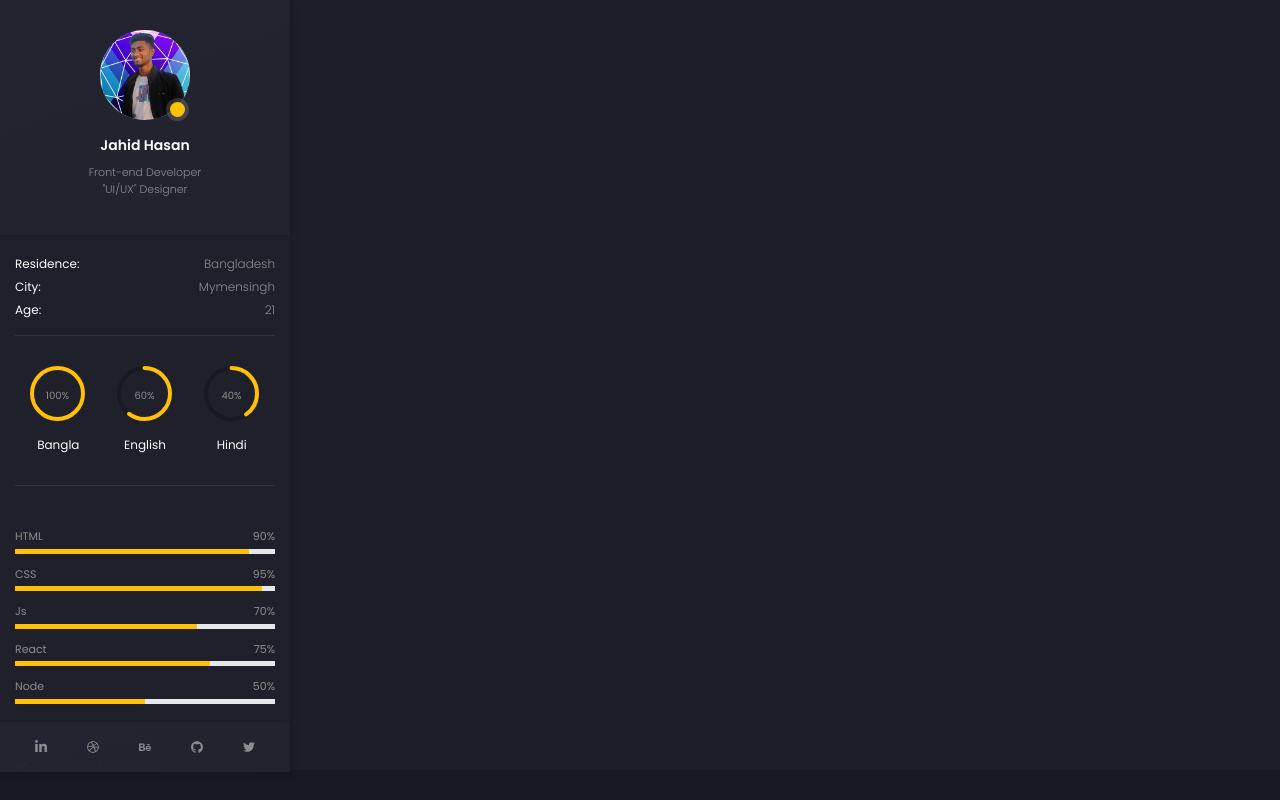
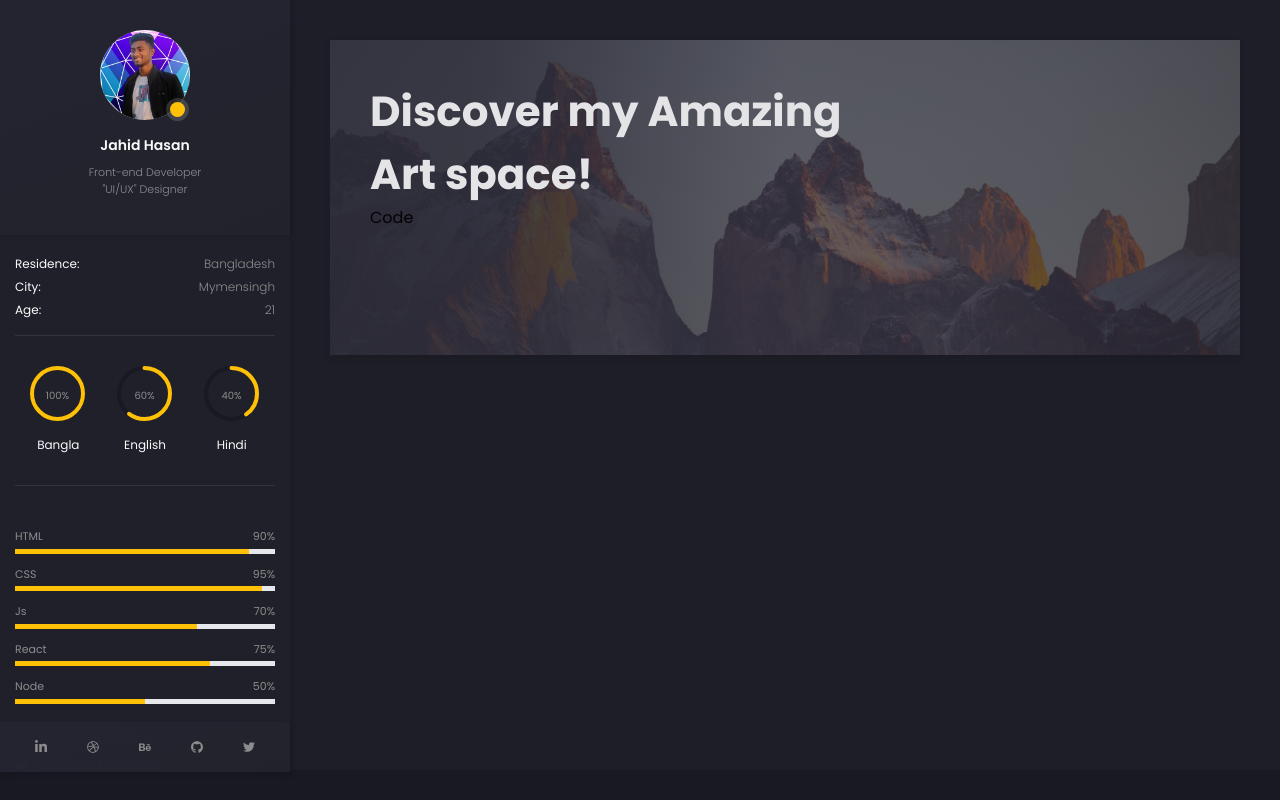
Before and after one commit to Hasan0734/my-portfolio, a Next.js app: page / in a window 1280 px wide. Built offline with nearby package versions, Linux system fonts and the light colour scheme.

Commit message:
sidebar animation commplete main content start

```diff
--- a/components/CircularProgress.js
+++ b/components/CircularProgress.js
@@ -7,10 +7,19 @@ export default function CircularProgress({
   color,
 }) {
   const [progress, setProgress] = useState(0);
+  const [percent, setPercent] = useState([]);
 
   useEffect(() => {
     setProgress(percentage);
-  }, [percentage]);
+
+    if (percent.length <= percentage) {
+      setTimeout(() => {
+        for (let i = 0; i < percentage; i++) {
+          setPercent([...percent, i]);
+        }
+      }, 1);
+    }
+  }, [percentage, percent]);
 
   const viewBox = `0 0 ${size} ${size}`;
   const radius = (size - strokeWidth) / 2;
@@ -36,7 +45,7 @@ export default function CircularProgress({
         transform={`rotate(-90 ${size / 2} ${size / 2})`}
         strokeDasharray={[dash, circumference - dash]}
         strokeLinecap={"round"}
-        style={{ transition: "all 0.5s" }}
+        style={{ transition: "all 0.3s" }}
       />
       <text
         fill="#8c8c8e"
@@ -46,7 +55,7 @@ export default function CircularProgress({
         dy="5px"
         textAnchor="middle"
       >
-        {`${progress}%`}
+        {`${percent.length - 1}%`}
       </text>
     </svg>
   );
--- /dev/null
+++ b/components/LineProgress.js
@@ -0,0 +1,36 @@
+import React, { useEffect, useState } from "react";
+
+export default function LineProgress({ skill }) {
+  const [progress, setProgress] = useState(0);
+  const [percent, setPercent] = useState([]);
+
+  useEffect(() => {
+    setProgress(skill.progress);
+
+    if (percent.length <= skill.progress) {
+      setTimeout(() => {
+        for (let i = 0; i < skill.progress; i++) {
+          setPercent([...percent, i]);
+        }
+      }, 1);
+    }
+  }, [skill.progress, percent, progress]);
+
+  return (
+    <>
+      <div className="progress_bar my-3">
+        <label className="w-full text-[11px] text-[#8c8c8e] flex justify-between mb-1">
+          <span>{skill.label}</span>
+          <span >{percent.length - 1}%</span>
+        </label>
+
+        <div className="w-full bg-gray-200 h-[5px] dark:bg-gray-700">
+          <div
+            className="bg-[#FFC107] h-[5px]"
+            style={{ width: `${progress}%`, transition: 'all 0.5s'  }}
+          ></div>
+        </div>
+      </div>
+    </>
+  );
+}
--- a/package.json
+++ b/package.json
@@ -14,6 +14,7 @@
     "react": "18.2.0",
     "react-dom": "18.2.0",
     "react-icons": "^4.4.0",
+    "react-scroll": "^1.8.7",
     "tailwind-scrollbar": "^2.0.1",
     "tailwind-scrollbar-hide": "^1.1.7"
   },
--- a/pages/index.js
+++ b/pages/index.js
@@ -1,5 +1,6 @@
 import React, { useState } from "react";
 import CircularProgress from "../components/CircularProgress";
+import LineProgress from "../components/LineProgress";
 
 const skills = [
   { id: 1, label: "HTML", progress: 90 },
@@ -16,7 +17,7 @@ export default function Home() {
 
   return (
     <div className="max-w-[1440px] container w-full h-full mx-auto relative bg-[#1e1e28]">
-      <div className="">
+      <div className="flex ">
         {/* left sidebar */}
         <div
           className="bg-[#20202a] w-[290px] min-w-[290px] h-[calc(100vh_-_30px)]
@@ -149,19 +150,7 @@ export default function Home() {
               </div>
               <div className="p-[15px]">
                 {skills.map((skill) => (
-                  <div key={skill.id} className="progress_bar my-3">
-                    <label className="w-full text-[11px] text-[#8c8c8e] flex justify-between mb-1">
-                      <span>{skill.label}</span>
-                      <span>{skill.progress}%</span>
-                    </label>
-
-                    <div class="w-full bg-gray-200 h-[5px] dark:bg-gray-700">
-                      <div
-                        class="bg-[#FFC107] h-[5px]"
-                        style={{ width: `${skill.progress}%` }}
-                      ></div>
-                    </div>
-                  </div>
+                  <LineProgress key={skill.id} skill={skill} />
                 ))}
                 <div className="bg-[#646466] w-full h-[1px] opacity-[0.3] mt-9"></div>
                 <ul className="mt-4">
@@ -288,6 +277,18 @@ export default function Home() {
             </dir>
           </div>
         </div>
+
+        <div className="p-10 w-full">
+          <div className=" h-[315px] w-full header_banner">
+            <div className="z-50">
+              <div className="banner_content p-10">
+                <h1 className="text-[#fafafc] text-[42px] font-bold">Discover my Amazing <br/> Art space!</h1>
+
+                  <p>Code</p>
+              </div>
+            </div>
+          </div>
+        </div>
       </div>
     </div>
   );
--- a/styles/globals.css
+++ b/styles/globals.css
@@ -1,4 +1,3 @@
-
 @tailwind base;
 @tailwind components;
 @tailwind utilities;
@@ -33,7 +32,7 @@ body {
   position: absolute;
   bottom: -1px;
   right: 1px;
-  background-color: #fafafc;
+  background-color: #f0f0f05d;
   height: 23px;
   width: 23px;
   border-radius: 50%;
@@ -136,5 +135,24 @@ body {
   box-shadow: 0 1px 4px 0 rgb(15 15 20 / 10%);
   width: 100%;
   z-index: 999;
+}
 
+.header_banner {
+  background: url('/assets/bg.jpg');
+  background-size: cover;
+  background-position: 100% 10%;
+  position: relative;
+  -webkit-box-shadow: 0 3px 8px 0 rgb(15 15 20 / 20%);
+  box-shadow: 0 3px 8px 0 rgb(15 15 20 / 20%);
+  opacity: 0.9;
+  z-index: 10;
 }
+
+.header_banner::before {
+  z-index: -1;
+  content: "";
+  position: absolute;
+  height: 100%;
+  width: 100%;
+  background-image: linear-gradient(90deg, rgba(45, 45, 58, 0.9) 15%, rgba(45, 45, 58, 0.7) 50%, rgba(43, 43, 53, 0.7) 100%);
+}
```
Also changed, not shown: 1 other file (tests, documents, lock files or other folders).
